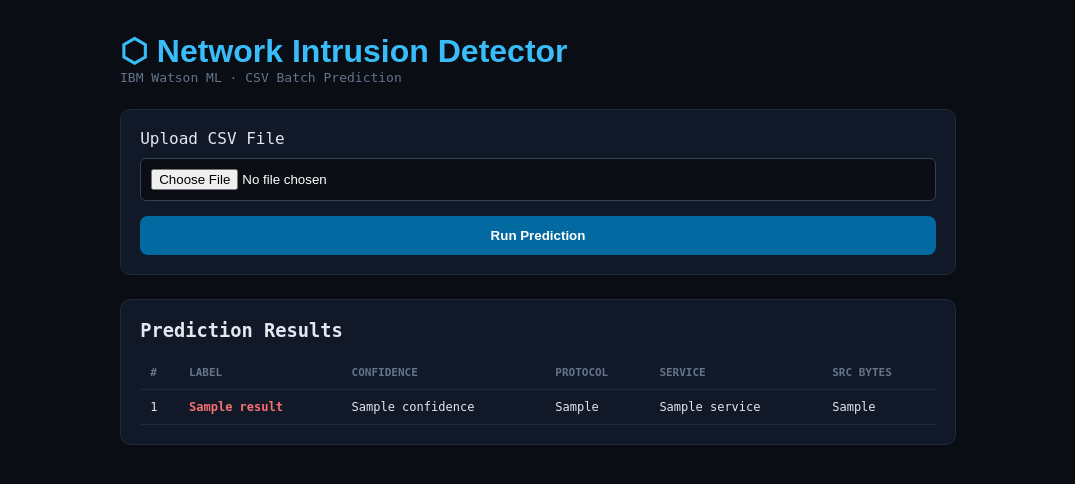
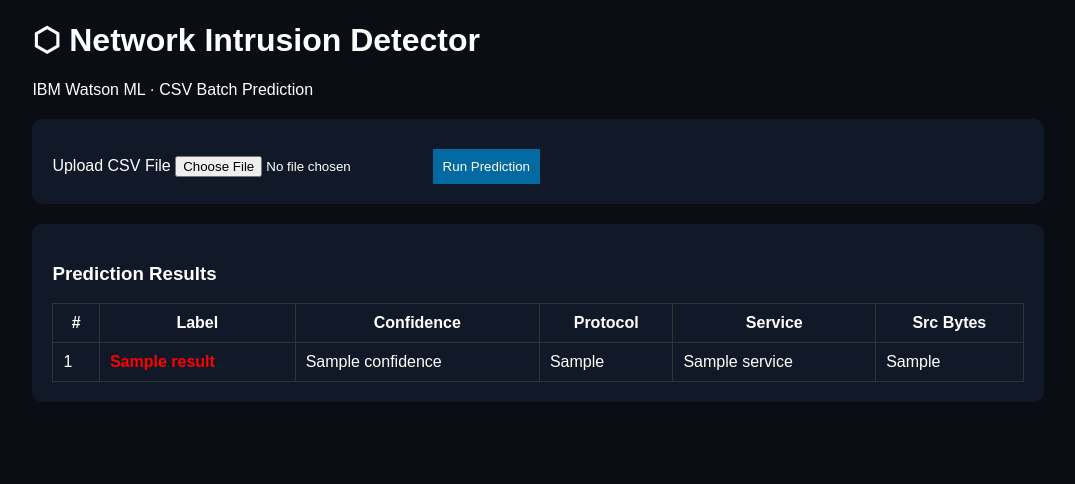
Before and after one commit to Shiva-panda/network_intrusion_ibm_cloud_implent, a Flask app: template templates/index.html in a window 1280 px wide. Shown: the top 484 px of the page, without its empty margins (102-1177 px from the left). Run offline with Flask 3, Linux system fonts and the light colour scheme; the template is opened without the code that fills it: most values are stand-ins (such as "Sample title", 1, 10 or a date in 2020).

Commit message:
3d commit done...

```diff
--- a/app.py
+++ b/app.py
@@ -1,22 +1,26 @@
-from flask import Flask, render_template, request
+from flask import Flask, render_template, request, send_file
 import pandas as pd
 import requests
 import os
 from dotenv import load_dotenv
+import io
+import time
 
 load_dotenv()
 
 app = Flask(__name__)
 
 # =========================
-# IBM CONFIG (KEEP SECRET)
+# IBM CONFIG
 # =========================
 IBM_API_KEY = os.getenv("IBM_API_KEY")
 
 DEPLOYMENT_URL = "https://au-syd.ml.cloud.ibm.com/ml/v4/deployments/019e8d4a-cf53-75c1-b5e3-84c0ea576d8d/predictions?version=2021-05-01"
 
+predicted_df = None
+
 # =========================
-# 41 FEATURES (KDD DATASET)
+# 41 FEATURES
 # =========================
 FIELDS = [
     "duration","protocol_type","service","flag","src_bytes","dst_bytes",
@@ -33,7 +37,7 @@
 ]
 
 # =========================
-# GET IBM TOKEN
+# TOKEN
 # =========================
 def get_token():
     url = "https://iam.cloud.ibm.com/identity/token"
@@ -44,79 +48,112 @@
             "grant_type": "urn:ibm:params:oauth:grant-type:apikey",
             "apikey": IBM_API_KEY
         },
-        headers={"Content-Type": "application/x-www-form-urlencoded"}
+        headers={"Content-Type": "application/x-www-form-urlencoded"},
+        timeout=30
     )
 
     data = response.json()
 
     if "access_token" not in data:
-        raise Exception(f"IBM Auth Failed: {data}")
+        return None
 
     return data["access_token"]
 
 # =========================
-# HOME PAGE
+# HOME
 # =========================
 @app.route("/")
 def home():
     return render_template("index.html")
 
 # =========================
-# PREDICTION ROUTE
+# PREDICT
 # =========================
 @app.route("/predict", methods=["POST"])
 def predict():
-    try:
-        file = request.files["file"]
-        df = pd.read_csv(file)
+    global predicted_df
 
-        token = get_token()
+    file = request.files.get("file")
+    if not file:
+        return "No file uploaded"
 
-        # Ensure correct columns exist
-        missing = [c for c in FIELDS if c not in df.columns]
-        if missing:
-            return f"Missing columns: {missing}"
+    df = pd.read_csv(file)
 
-        df = df[FIELDS]
+    missing = [c for c in FIELDS if c not in df.columns]
+    if missing:
+        return f"Missing columns: {missing}"
 
-        payload = {
-            "input_data": [{
-                "fields": FIELDS,
-                "values": df.values.tolist()
-            }]
-        }
+    df = df[FIELDS]
 
-        headers = {
-            "Authorization": f"Bearer {token}",
-            "Content-Type": "application/json"
-        }
+    # 🔥 SIMULATE LOADING (for popup UI)
+    time.sleep(3)   # you can increase to 40 if needed
 
-        response = requests.post(DEPLOYMENT_URL, json=payload, headers=headers, timeout=60)
+    token = get_token()
+    if not token:
+        return "IBM Auth Failed"
 
-        result = response.json()
+    payload = {
+        "input_data": [{
+            "fields": FIELDS,
+            "values": df.values.tolist()
+        }]
+    }
 
-        if "predictions" not in result:
-            return f"IBM Error: {result}"
+    headers = {
+        "Authorization": f"Bearer {token}",
+        "Content-Type": "application/json"
+    }
 
-        predictions = result["predictions"][0]["values"]
+    response = requests.post(DEPLOYMENT_URL, json=payload, headers=headers, timeout=120)
 
-        results = []
-        for i, row in enumerate(predictions):
-            results.append({
-                "label": row[0],
-                "confidence": row[1] if len(row) > 1 else "N/A",
-                "protocol_type": df.iloc[i]["protocol_type"],
-                "service": df.iloc[i]["service"],
-                "src_bytes": df.iloc[i]["src_bytes"]
-            })
+    result = response.json()
 
-        return render_template("index.html", results=results)
+    if "predictions" not in result:
+        return str(result)
 
-    except Exception as e:
-        return f"Server Error: {str(e)}"
+    predictions = result["predictions"][0]["values"]
+
+    labels = []
+    confidences = []
+
+    for p in predictions:
+        labels.append(str(p[0]).strip().lower())
+        confidences.append(p[1] if len(p) > 1 else 0)
+
+    df["label"] = labels
+    df["confidence"] = confidences
+
+    predicted_df = df
+
+    results = df.to_dict(orient="records")
+
+    return render_template(
+        "index.html",
+        results=results,
+        download_ready=True
+    )
 
 # =========================
-# RUN APP
+# DOWNLOAD
+# =========================
+@app.route("/download")
+def download():
+    global predicted_df
+
+    if predicted_df is None:
+        return "No data"
+
+    output = io.StringIO()
+    predicted_df.to_csv(output, index=False)
+    output.seek(0)
+
+    return send_file(
+        io.BytesIO(output.getvalue().encode()),
+        mimetype="text/csv",
+        as_attachment=True,
+        download_name="predicted.csv"
+    )
+
 # =========================
 if __name__ == "__main__":
     app.run(debug=True)
--- a/static/style.css
+++ b/static/style.css
@@ -1,90 +1,51 @@
-* {
-  margin: 0;
-  padding: 0;
-  box-sizing: border-box;
-}
-
 body {
-  font-family: 'JetBrains Mono', monospace;
+  font-family: Arial;
   background: #0a0d14;
-  color: #e2e8f0;
+  color: white;
 }
 
 .app {
-  max-width: 900px;
+  width: 80%;
   margin: auto;
-  padding: 2rem;
-}
-
-.header h1 {
-  color: #38bdf8;
-  font-family: 'Syne', sans-serif;
-}
-
-.header p {
-  color: #64748b;
-  font-size: 13px;
 }
 
 .card {
   background: #111827;
-  border: 1px solid #1e293b;
+  padding: 20px;
+  margin-top: 20px;
   border-radius: 10px;
-  padding: 1.2rem;
-  margin-top: 1.5rem;
 }
 
-input[type="file"] {
+table {
   width: 100%;
   margin-top: 10px;
+  border-collapse: collapse;
+}
+
+th, td {
   padding: 10px;
-  background: #0a0d14;
-  border: 1px solid #334155;
-  color: white;
-  border-radius: 6px;
+  border: 1px solid #333;
+}
+
+.normal {
+  color: #00ff99;
+  font-weight: bold;
+}
+
+.attack {
+  color: red;
+  font-weight: bold;
 }
 
 button {
-  width: 100%;
-  margin-top: 15px;
-  padding: 12px;
+  padding: 10px;
   background: #0369a1;
   color: white;
   border: none;
-  border-radius: 8px;
-  font-weight: bold;
+  margin-top: 10px;
   cursor: pointer;
 }
 
 button:hover {
   background: #0284c7;
 }
-
-table {
-  width: 100%;
-  margin-top: 15px;
-  border-collapse: collapse;
-  font-size: 12px;
-}
-
-th, td {
-  padding: 10px;
-  border-bottom: 1px solid #1e293b;
-  text-align: left;
-}
-
-th {
-  color: #64748b;
-  text-transform: uppercase;
-  font-size: 11px;
-}
-
-.normal {
-  color: #34d399;
-  font-weight: bold;
-}
-
-.attack {
-  color: #f87171;
-  font-weight: bold;
-}
```
Also changed, not shown: templates/index.html (+89 -2 lines).
